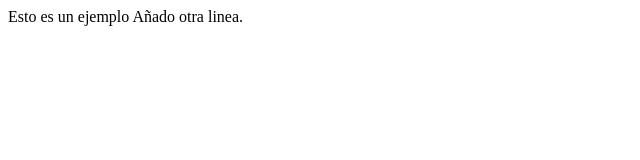
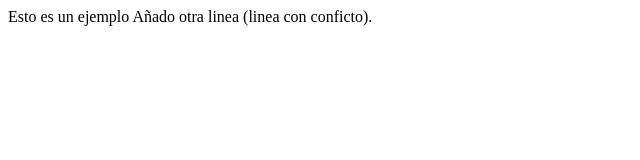
Before and after one commit to Alberrrix17/Prueba, a plain HTML site: page index.html in a window 1280 px wide. Shown: the whole page, without its empty margins (0-640 px from the left). Drawn offline with Linux system fonts and the light colour scheme.

Commit message:
Modifico index.html

```diff
--- a/index.html
+++ b/index.html
@@ -1,6 +1,6 @@
 <HTML>
 <body>
     Esto es un ejemplo
-    Añado otra linea.
+    Añado otra linea (linea con conficto).
 </body>
 </HTML>
```
